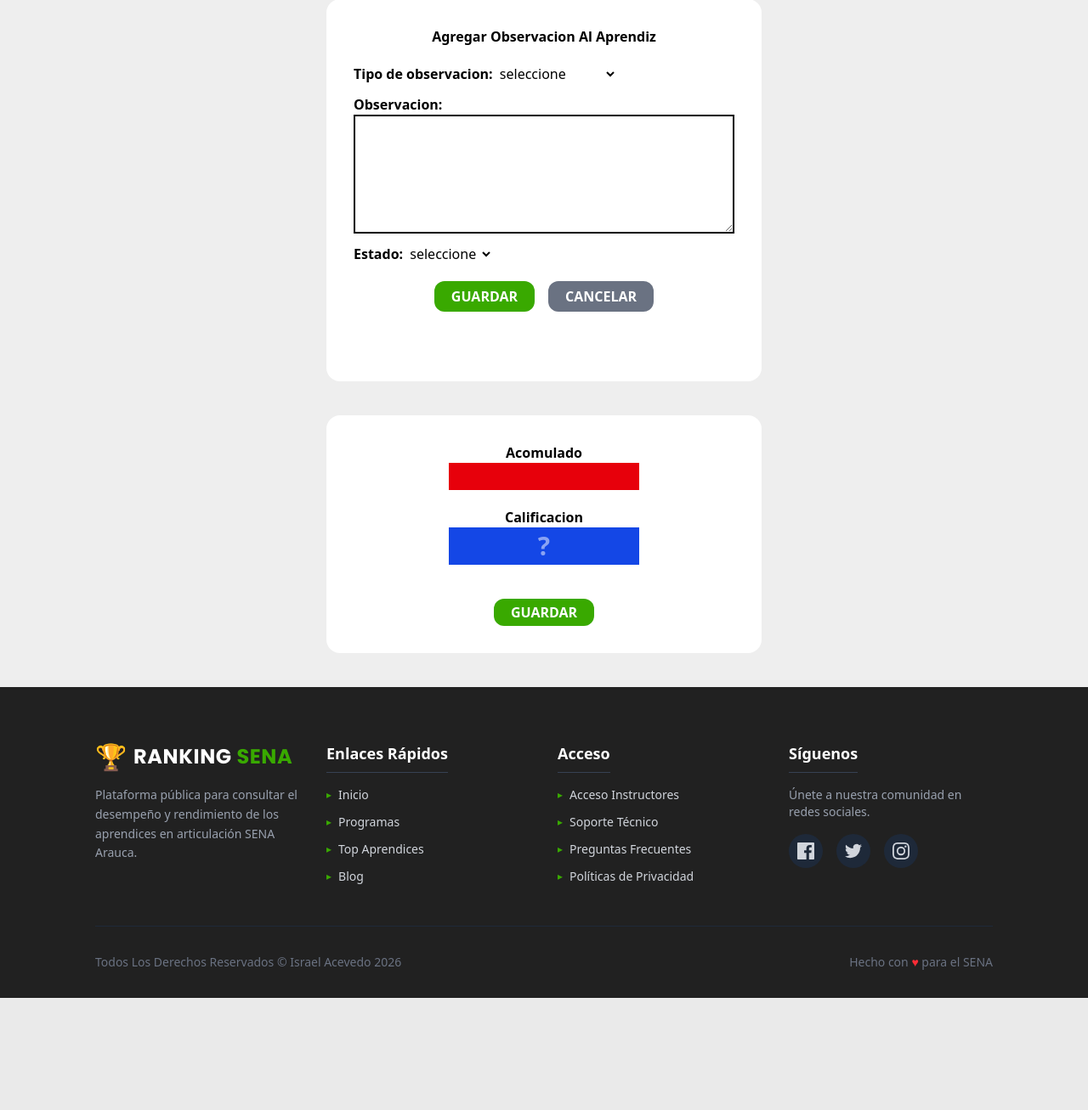
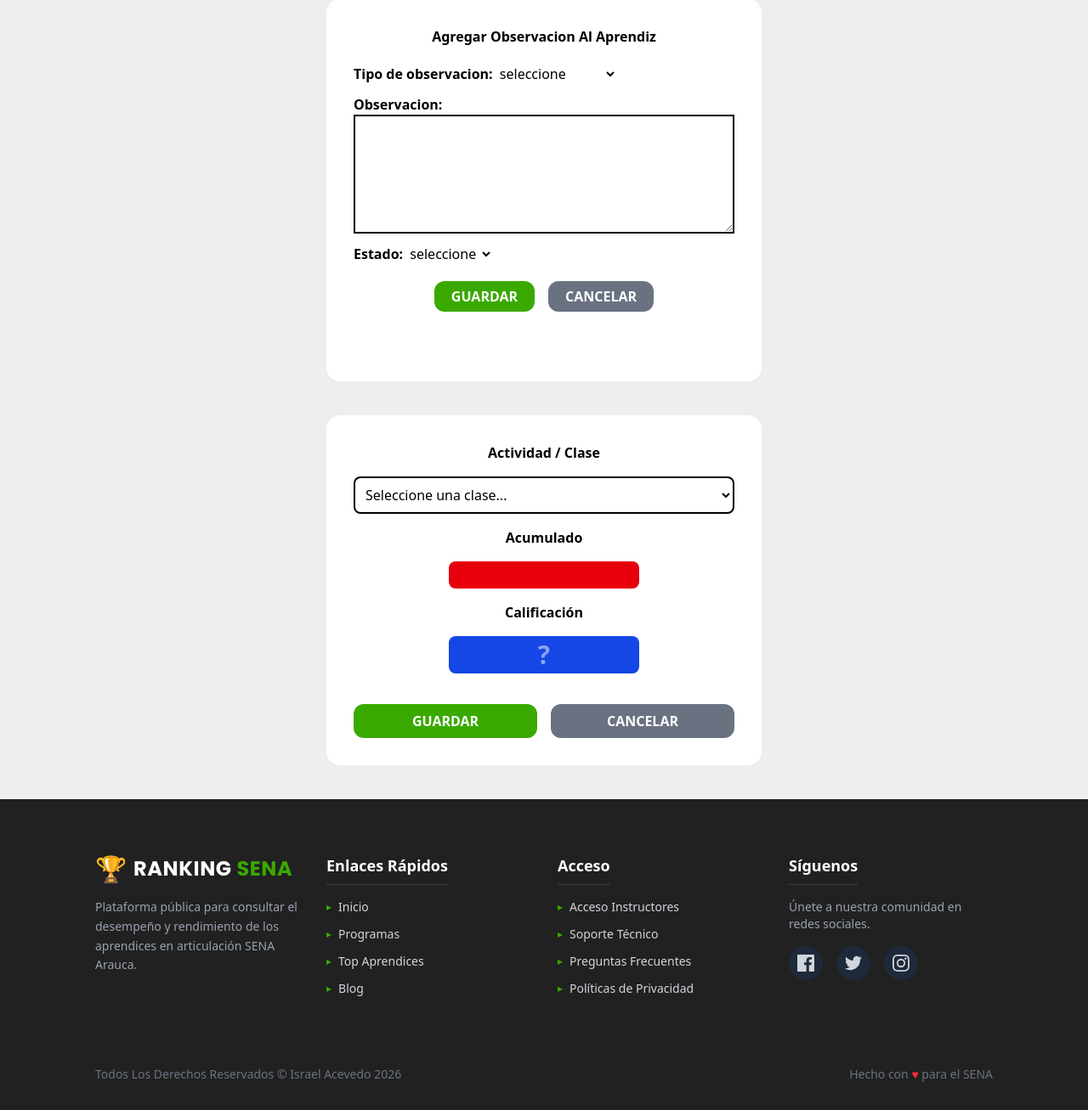
Before and after one commit to IsrAcevedo/ranking, a Python web app: template templates/calificar.html in a window 1280 px wide. Shown: the part 137-1444 px from the top of the page at 85% size. Before the commit the page ends 1312 px from the top, so only its background shows below. Run offline with Jinja, Linux system fonts and the light colour scheme; the template is opened without the code that fills it, so the values that code supplies are empty; style sheets or scripts are compiled from the project's sources.

Commit message:
modifique formulario para calificar clases

```diff
--- a/templates/calificar.html
+++ b/templates/calificar.html
@@ -49,22 +49,40 @@
 {%endif%}
 
 {%if calificacion is not none %}
-<div class="md:w-2/5 w-5/6 mx-auto fondo_secundario mt-10 rounded-2xl p-8 h-70 ">
+<div class="md:w-2/5 w-5/6 mx-auto fondo_secundario mt-10 rounded-2xl p-8 h-auto ">
     <form action="{{ url_for('calificar') }}" method="POST" class="h-full">
-        <div class="flex flex-col items-center justify-between h-full">
+        <div class="flex flex-col items-center justify-between h-full gap-4">
             <input name="documento" type="text" value="{{codigo}}" hidden>
             <input type="hidden" name="ficha" value="{{ ficha }}">
-            <label class="font-bold">Acomulado</label>
+
+            <label class="font-bold">Actividad / Clase</label>
+            <select name="id_clase" required class="w-full border-2 p-2 rounded-lg font-extralight outline-none">
+                <option value="">Seleccione una clase...</option>
+                {% for clase in clases %}
+                <option value="{{ clase.id_clase }}">{{ clase.titulo }} - {{ clase.fecha }}</option>
+                {% endfor %}
+            </select>
+
+            <label class="font-bold">Acumulado</label>
             <input name="puntos" type="text" value="{{puntaje}}" readonly
-                class="w-1/2 m-auto text-center outline-none text-2xl font-bold mb-5 bg-red-600 text-white">
-            <label class="font-bold">Calificacion</label>
-            <input name="calificacion" type="number" placeholder="?"
-                class="w-1/2 m-auto text-center py-1 text-3xl font-bold  px-2  outline-none  bg-blue-700 text-white"
-                min="0" max="20">
-            <input type="submit" value="Guardar"
-                class="fondo_verde uppercase sm:px-5 py-1 sm:w-auto w-5/6 rounded-xl text-white font-bold mt-10 cursor-pointer">
+                class="w-1/2 m-auto text-center outline-none text-2xl font-bold bg-red-600 text-white rounded-lg">
+
+            <label class="font-bold">Calificación</label>
+            <input name="calificacion" type="number" placeholder="?" required
+                class="w-1/2 m-auto text-center py-1 text-3xl font-bold px-2 outline-none bg-blue-700 text-white rounded-lg"
+                min="0" max="20" step="0.01">
+
+            <div class="flex justify-center gap-4 w-full mt-5">
+                <input type="submit" value="Guardar"
+                    class="fondo_verde uppercase sm:px-5 py-2 w-1/2 rounded-xl text-white font-bold cursor-pointer transition-colors">
+                <a href="{{ url_for('admin', ficha=ficha) }}"
+                    class="bg-gray-500 hover:bg-gray-600 text-white font-bold py-2 px-5 rounded-xl uppercase text-center flex items-center justify-center w-1/2 transition-colors">Cancelar</a>
+            </div>
         </div>
     </form>
+    {% if error %}
+    <p class="text-red-500 text-center mt-4 font-bold">{{ error }}</p>
+    {% endif %}
 </div>
 {%endif%}
 
```
Also changed, not shown: app.py (+30 -1 lines).
